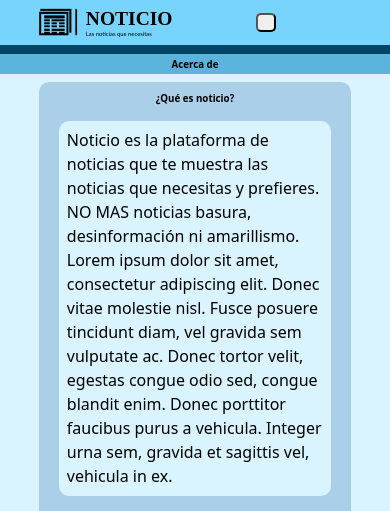
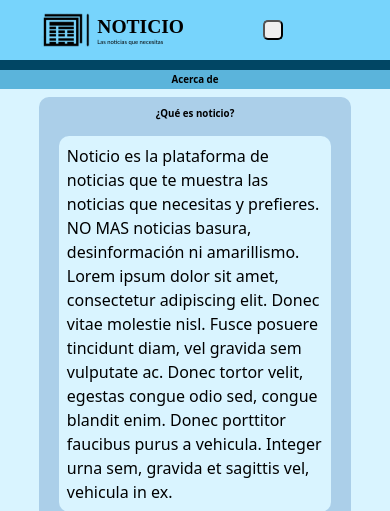
Before and after one commit to nicolasgutar/RyM, a Django app: page /about/ in a window 390 px wide. Shown: the top 511 px of the page. Run offline with Django 4.2, Linux system fonts and the light colour scheme.

Commit message:
corercciones de responsive

```diff
--- a/main/static/clases.css
+++ b/main/static/clases.css
@@ -216,6 +216,7 @@ textarea{
 
 .link-logo{
   max-width: 15vw;
+  min-width: 70px;
   display: flex;
   justify-content: flex-end;
   align-items: center;
@@ -225,6 +226,7 @@ textarea{
 .container-fluid{
     display: flex;
     max-height: 140px;
+    min-height: 60px;
     background-color: #77D4FC;
     flex-grow: 1;
 }
```
